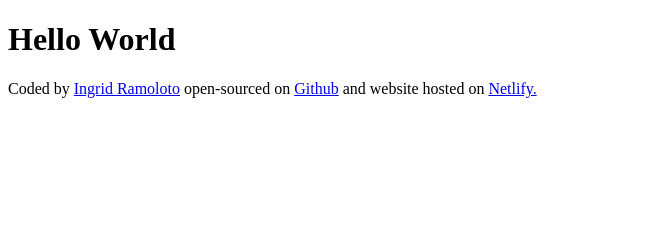
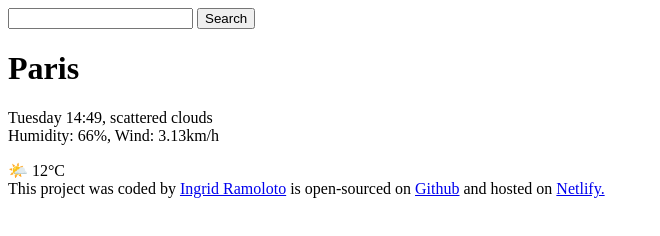
Before and after one commit to KayRams/KISWeatherApp, a plain HTML site: page index.html in a window 1280 px wide. Shown: the whole page, without its empty margins (0-660 px from the left). Drawn offline with Linux system fonts and the light colour scheme.

Commit message:
Added HTML to the project

```diff
--- a/index.html
+++ b/index.html
@@ -6,15 +6,31 @@
     <title>Document</title>
   </head>
   <body>
-    <h1>Hello World</h1>
+    <header>
+      <form>
+        <input type="Search" placehoolder="Enter a city..." required />
+        <input type="Submit" value="Search" />
+      </form>
+    </header>
+    <main>
+      <div>
+        <h1>Paris</h1>
+        <p>
+          Tuesday 14:49, scattered clouds
+          <br />
+          Humidity: 66%, Wind: 3.13km/h
+        </p>
+      </div>
+      <div>🌤️ 12°C</div>
+    </main>
     <footer>
-      Coded by
+      This project was coded by
       <a href="https://github.com/KayRams" target="_blank"> Ingrid Ramoloto</a>
-      open-sourced on
+      is open-sourced on
       <a href="https://github.com/KayRams/KISWeatherApp" target="_blank">
         Github</a
       >
-      and website hosted on
+      and hosted on
       <a href="https://kisweatherapp.netlify.app/" target="_blank">
         Netlify.
       </a>
```
